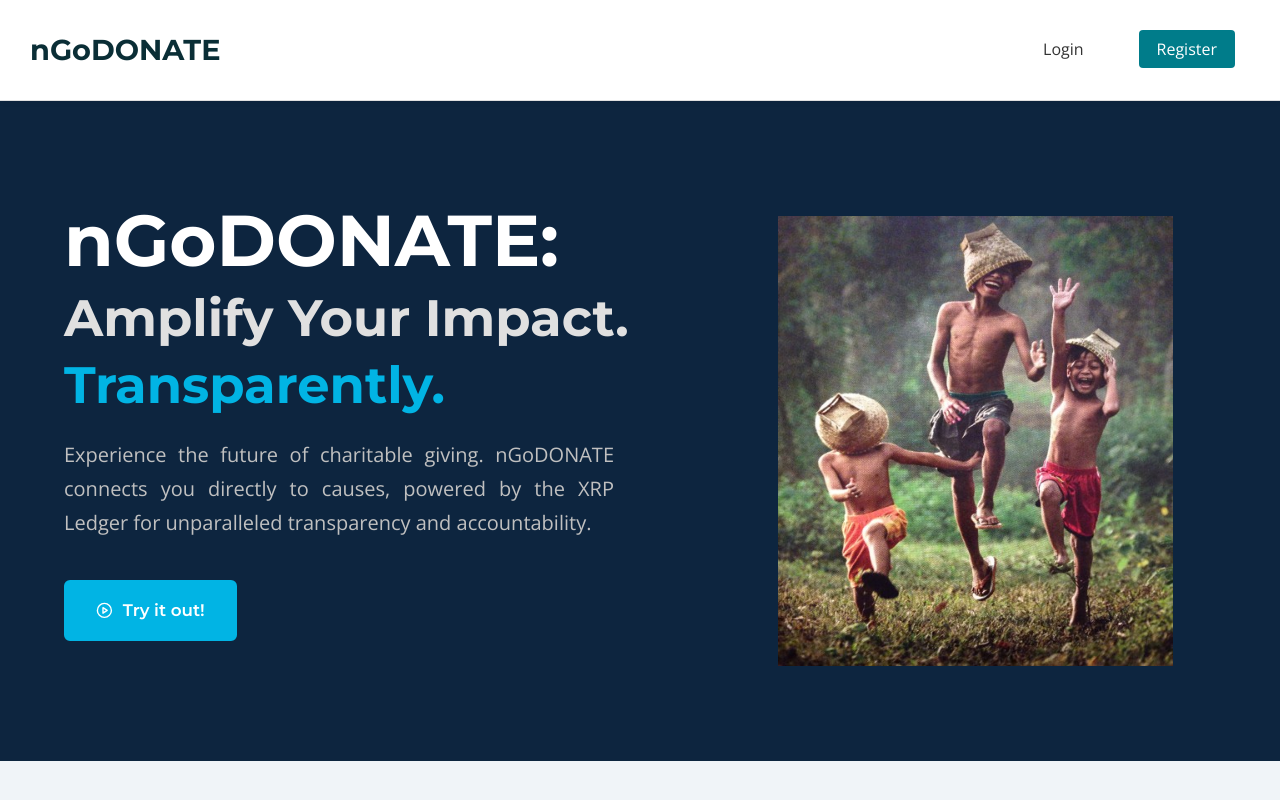
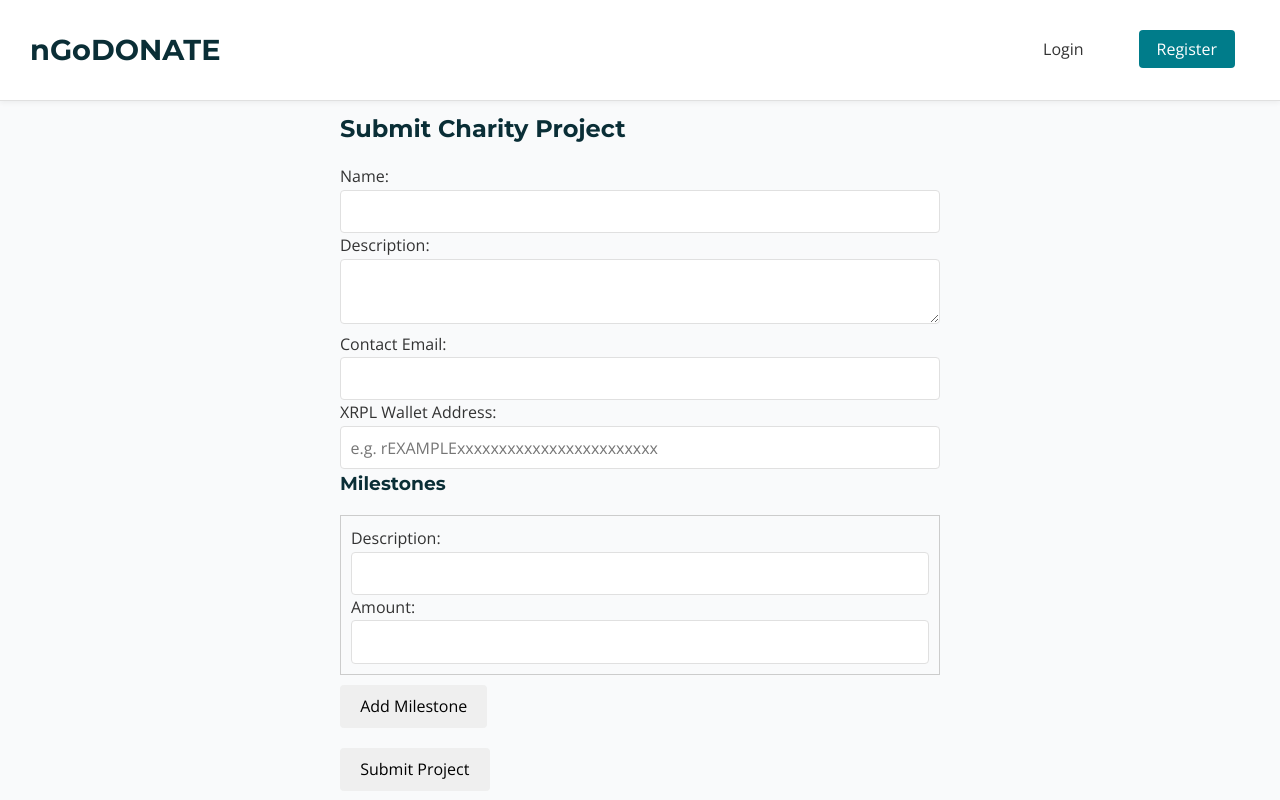
Before and after one commit to Unknown-Blaze/easya-hackathon, a React (Vite) app: page /createproject in a window 1280 px wide. Before the commit this address led to /. Shown: the top 800 px of the page. Built offline with nearby package versions, Linux system fonts and the light colour scheme; no server answers.

Commit message:
create new project

```diff
--- a/src/App.jsx
+++ b/src/App.jsx
@@ -11,6 +11,7 @@
 import UserProfilePage from './pages/UserProfilePage';
 import AdminEditOrderPage from './pages/AdminEditOrderPage'; // Consider renaming if "order" changes context
 import { usePageTracking } from './utils/analytics';
+import CharityProjectForm from "./pages/CreateProject";
 
 // IMPORTANT: For better security, ADMIN_UID should be stored in an environment variable.
 const ADMIN_UID = "0KdTIOR7cwd7fMKK805Ojt2tnBP2"; // <<<< REPLACE THIS with your actual Admin UID
@@ -185,6 +186,7 @@
         <Route path="/" element={<HomePage />} />
         <Route path="/signup" element={<SignupPage />} />
         <Route path="/login" element={<UserLoginPage />} />
+        <Route path="/createproject" element={<CharityProjectForm />} />
         <Route
           path="/profile"
           element={currentUser ? <UserProfilePage /> : <Navigate to="/login" replace />}
--- /dev/null
+++ b/src/pages/CreateProject.jsx
@@ -0,0 +1,176 @@
+import React, { useState } from "react";
+import { collection, addDoc } from "firebase/firestore";
+import { db } from '../firebase/config';
+
+const XRPL_ADDRESS_REGEX = /^r[1-9A-HJ-NP-Za-km-z]{25,35}$/;
+
+function CharityProjectForm() {
+  const [name, setName] = useState("");
+  const [description, setDescription] = useState("");
+  const [contactEmail, setContactEmail] = useState("");
+  const [xrplWallet, setXrplWallet] = useState("");
+  const [milestones, setMilestones] = useState([{ description: "", amount: "" }]);
+  const [error, setError] = useState("");
+  const [success, setSuccess] = useState(null);
+
+  const handleMilestoneChange = (index, field, value) => {
+    const updated = [...milestones];
+    updated[index][field] = value;
+    setMilestones(updated);
+  };
+
+  const addMilestone = () => {
+    setMilestones([...milestones, { description: "", amount: "" }]);
+  };
+
+  const removeMilestone = (index) => {
+    setMilestones(milestones.filter((_, i) => i !== index));
+  };
+
+  const validateForm = () => {
+    if (!name.trim()) return "Name is required.";
+    if (!description.trim()) return "Description is required.";
+    if (!contactEmail.trim() || !/\S+@\S+\.\S+/.test(contactEmail))
+      return "Valid email is required.";
+    if (!XRPL_ADDRESS_REGEX.test(xrplWallet))
+      return "Invalid XRPL wallet address format.";
+    for (const m of milestones) {
+      if (!m.description.trim()) return "Milestone description is required.";
+      if (!(parseFloat(m.amount) > 0)) return "Milestone amount must be positive.";
+    }
+    return null;
+  };
+
+  const handleSubmit = async (e) => {
+    e.preventDefault();
+    setError("");
+    setSuccess(null);
+
+    const validationError = validateForm();
+    if (validationError) {
+      setError(validationError);
+      return;
+    }
+
+    try {
+      const docRef = await addDoc(collection(db, "charity_projects"), {
+        name,
+        description,
+        contact_email: contactEmail,
+        xrpl_wallet: xrplWallet,
+        milestones: milestones.map(({ description, amount }) => ({
+          description,
+          amount: parseFloat(amount),
+        })),
+      });
+
+      setSuccess(`Charity project saved! Document ID: ${docRef.id}`);
+
+      // Clear form
+      setName("");
+      setDescription("");
+      setContactEmail("");
+      setXrplWallet("");
+      setMilestones([{ description: "", amount: "" }]);
+    } catch (err) {
+      setError("Failed to save project: " + err.message);
+    }
+  };
+
+  return (
+    <form onSubmit={handleSubmit} style={{ maxWidth: 600, margin: "auto" }}>
+      <h2>Submit Charity Project</h2>
+      {error && <p style={{ color: "red" }}>{error}</p>}
+      {success && <p style={{ color: "green" }}>{success}</p>}
+
+      <label>
+        Name:
+        <input
+          type="text"
+          value={name}
+          onChange={(e) => setName(e.target.value)}
+          required
+        />
+      </label>
+
+      <label>
+        Description:
+        <textarea
+          value={description}
+          onChange={(e) => setDescription(e.target.value)}
+          required
+        />
+      </label>
+
+      <label>
+        Contact Email:
+        <input
+          type="email"
+          value={contactEmail}
+          onChange={(e) => setContactEmail(e.target.value)}
+          required
+        />
+      </label>
+
+      <label>
+        XRPL Wallet Address:
+        <input
+          type="text"
+          value={xrplWallet}
+          onChange={(e) => setXrplWallet(e.target.value)}
+          required
+          placeholder="e.g. rEXAMPLExxxxxxxxxxxxxxxxxxxxxxxx"
+        />
+      </label>
+
+      <h3>Milestones</h3>
+      {milestones.map((m, index) => (
+        <div
+          key={index}
+          style={{ marginBottom: 10, border: "1px solid #ccc", padding: 10 }}
+        >
+          <label>
+            Description:
+            <input
+              type="text"
+              value={m.description}
+              onChange={(e) =>
+                handleMilestoneChange(index, "description", e.target.value)
+              }
+              required
+            />
+          </label>
+          <label>
+            Amount:
+            <input
+              type="number"
+              min="0.01"
+              step="0.01"
+              value={m.amount}
+              onChange={(e) =>
+                handleMilestoneChange(index, "amount", e.target.value)
+              }
+              required
+            />
+          </label>
+          {milestones.length > 1 && (
+            <button type="button" onClick={() => removeMilestone(index)}>
+              Remove
+            </button>
+          )}
+        </div>
+      ))}
+
+      <button type="button" onClick={addMilestone}>
+        Add Milestone
+      </button>
+
+      <br />
+      <button type="submit" style={{ marginTop: 20 }}>
+        Submit Project
+      </button>
+    </form>
+  );
+}
+
+export default CharityProjectForm;
```
